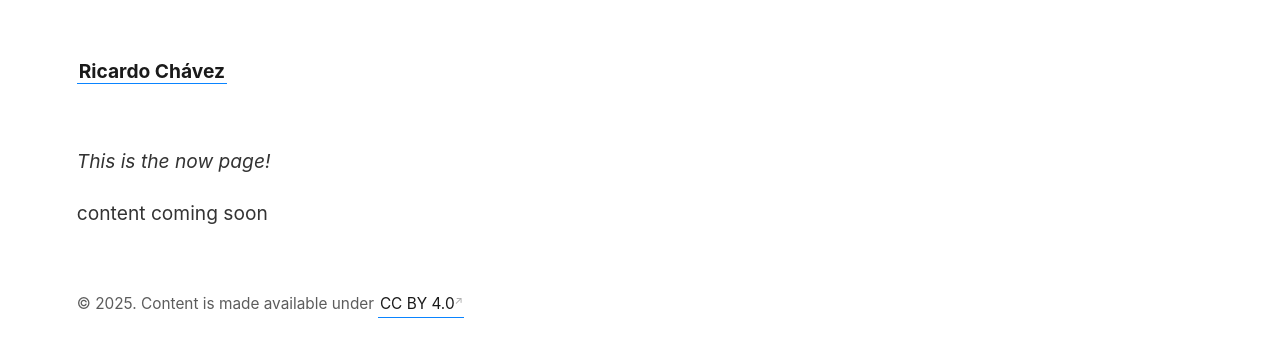
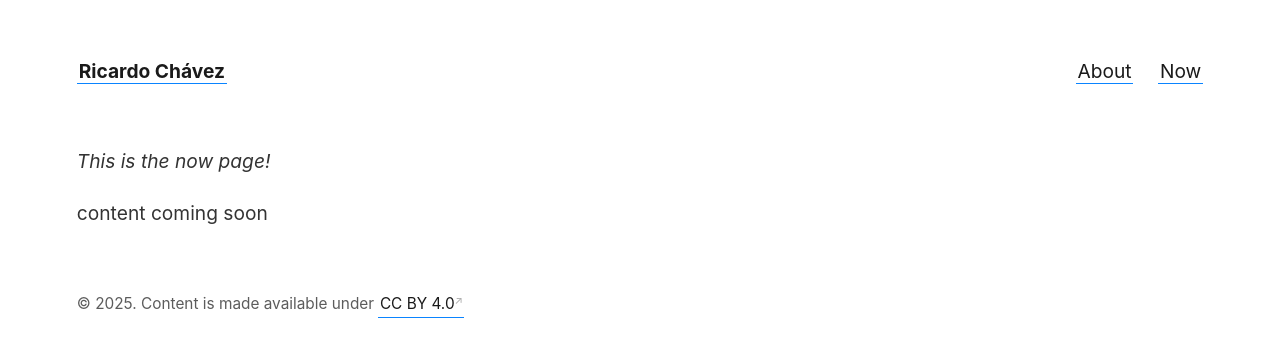
Before and after one commit to ricardochavezt/ricardochavezt.com, a Jekyll site: the page built from _pages/now.md, in a window 1280 px wide. Shown: the top 357 px of the page. Built offline with Jekyll 4.4.1, drawn with Linux system fonts in a browser that asks for light colours.

Commit message:
Adding pages navbar

```diff
--- /dev/null
+++ b/_includes/nav-home.html
@@ -0,0 +1,3 @@
+<div>
+    <a class="internal-link" href="{{ site.baseurl }}/"><b>{{ site.title }}</b></a>
+</div>
--- a/_includes/nav.html
+++ b/_includes/nav.html
@@ -1,3 +1,7 @@
 <div>
     <a class="internal-link" href="{{ site.baseurl }}/"><b>{{ site.title }}</b></a>
 </div>
+<div class="link-group">
+    <a href="/about" class="internal-link">About</a>
+    <a href="/now" class="internal-link">Now</a>
+</div>
--- a/_layouts/default.html
+++ b/_layouts/default.html
@@ -2,7 +2,7 @@
 <html lang="en">
   {% include head.html %}
   <body>
-    <nav>{% include nav.html %}</nav>
+    <nav id="page-nav">{% include nav.html %}</nav>
     <div class="wrapper">
       <main>{{ content }}</main>
       <footer>{% include footer.html %}</footer>
--- a/_layouts/home.html
+++ b/_layouts/home.html
@@ -2,7 +2,7 @@
 <html lang="en">
   {% include head.html %}
   <body>
-    <nav>{% include nav.html %}</nav>
+    <nav>{% include nav-home.html %}</nav>
     <div class="wrapper">
       <main class="home">
         {{ content }}
--- a/_sass/_style.scss
+++ b/_sass/_style.scss
@@ -108,6 +108,19 @@ nav {
   margin: 1em 0 3em;
 }
 
+nav#page-nav {
+  display: flex;
+  justify-content: space-between;
+
+  .link-group a {
+      margin-left: 0.5em;
+
+      @media (min-width: 700px) {
+        margin-left: 1em;
+      }
+    }
+}
+
 main.home .main-content {
   grid-area: main;
 }
```
